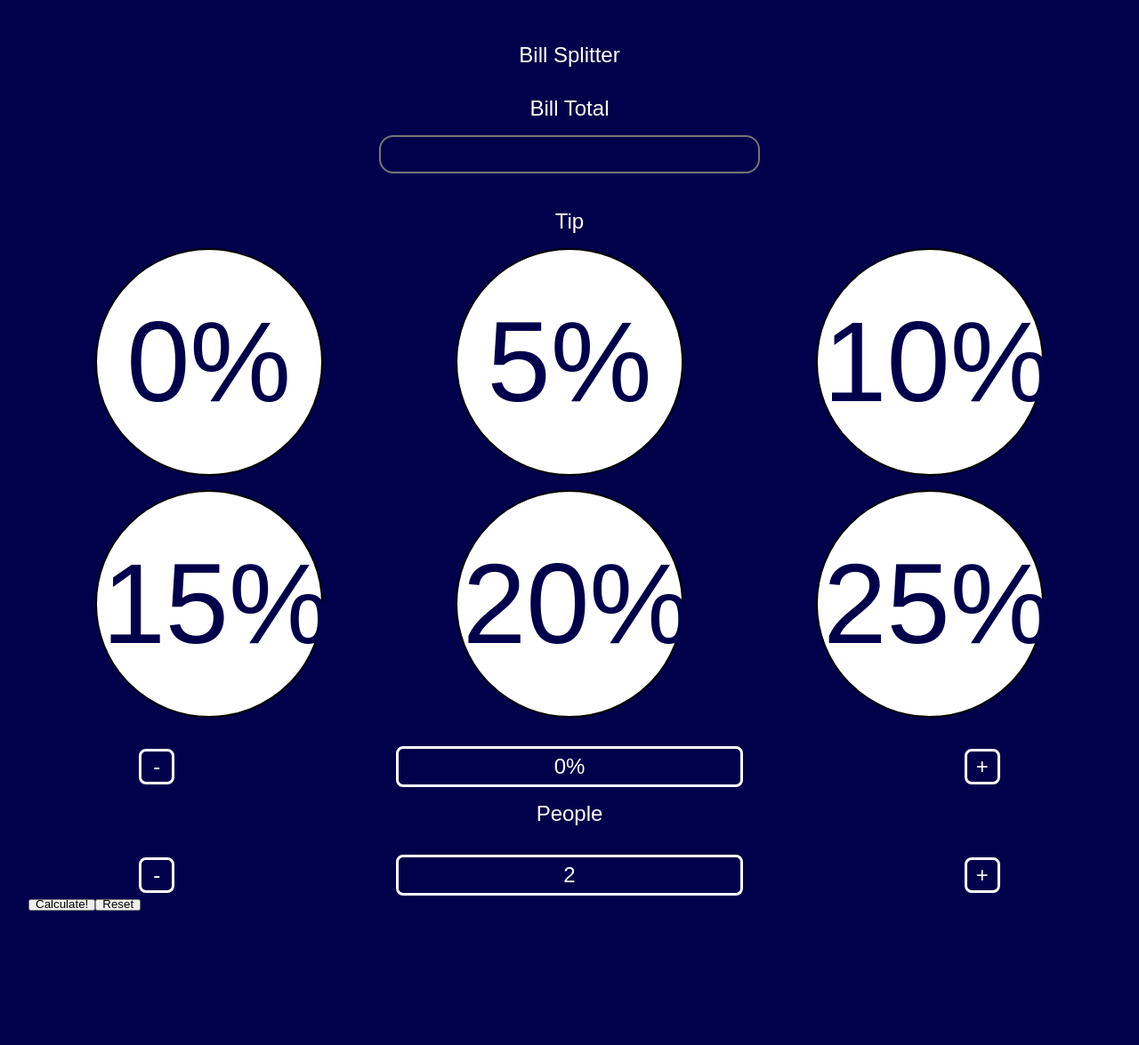
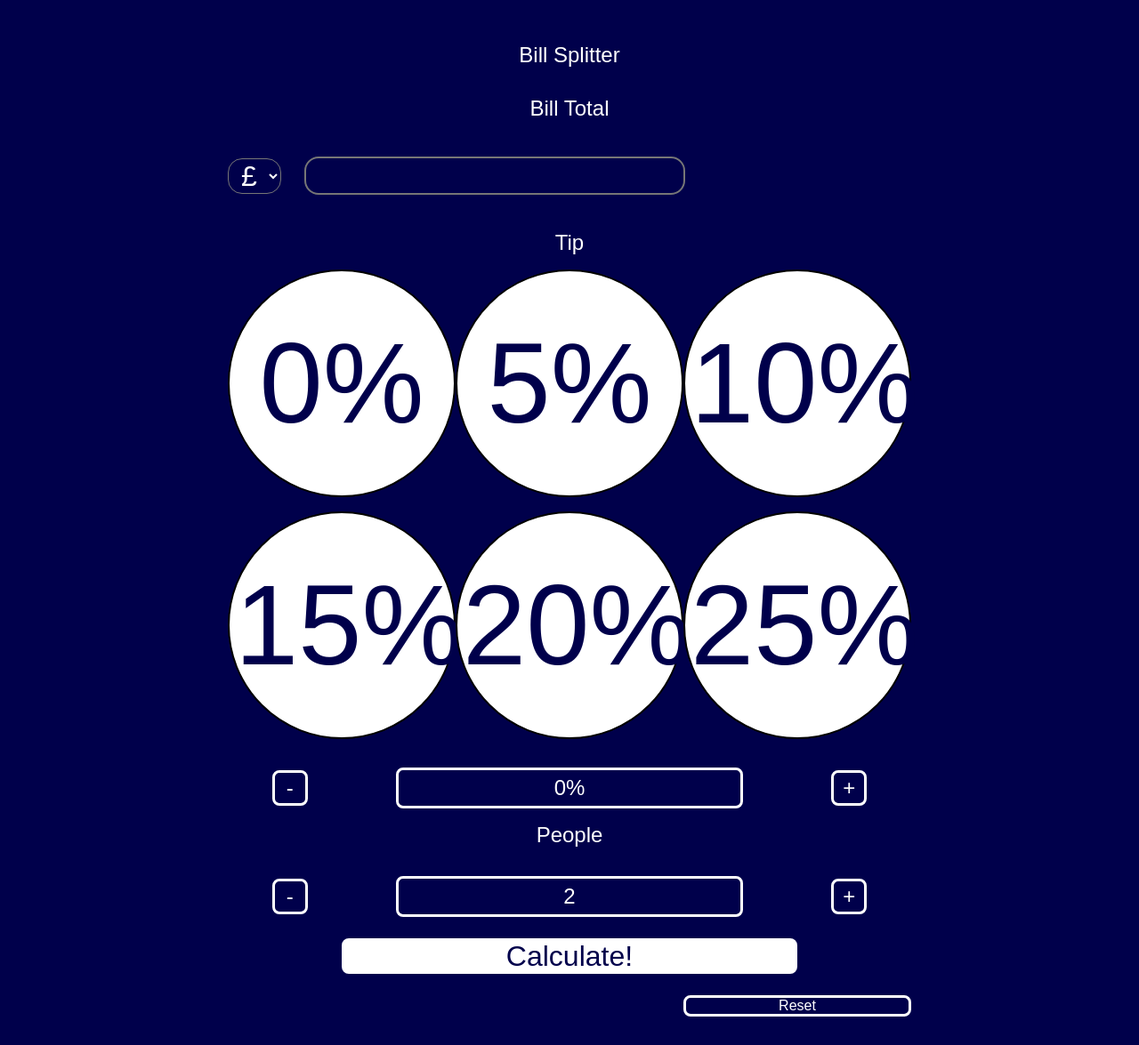
Before and after one commit to Phildallen/bill-spliting-calculator, a React (Create React App) app: page / in a window 1280 px wide. Shown: the whole page at 89% size. Before the commit the page ends 1056 px from the top, so only its background shows below. Built offline with nearby package versions, Linux system fonts and the light colour scheme; a web font is replaced by a local one.

Commit message:
added currency

```diff
--- a/src/components/Amounts/index.js
+++ b/src/components/Amounts/index.js
@@ -5,6 +5,7 @@ const BillSplitter = () => {
     const [bill, setBill] = useState('')
     const [tipPercentage, setTipPercentage] = useState(0)
     const [numOfPeople, setNumOfPeople] = useState(2)
+    const [currency, setCurrency] = useState("£")
     const [view, setView] = useState('enterValues')
 
     function reset() {
@@ -56,9 +57,21 @@ const BillSplitter = () => {
 
                     <div className="billTotal">
                         <p>Bill Total</p>
-                        <p onChange={handleBillChange} className="bill">
+                        <div className="bill">
+                        <select onChange={e => setCurrency(e.target.value) } name="currency" className="currency">
+                            <option value="" selected disabled hidden>{currency}</option>
+                            <option value="£">£</option>
+                            <option value="€">€</option>
+                            <option value="$">$</option>
+                            <option value="CHF">F</option>
+                            <option value="Kč ">Kč</option>
+                            <option value="kr.">kr.</option>
+                            <option value="zł.">zł.</option>
+                        </select>
+                        <p onChange={handleBillChange}>
                             <NumericFormat value={bill} decimalScale={2} fixedDecimalScale allowNegative={false}/>
                         </p>
+                    </div>
                     </div>
                     <p>Tip</p>
                     <div className="tipButtons">
@@ -85,22 +98,24 @@ const BillSplitter = () => {
                     <button className="plusMinusButton" onClick={() => setNumOfPeople(numOfPeople+1)}> + </button>
                     </div>
                     </div>
+
+                <div className="bottomButtons">
+                    <button className="calculate" onClick={() => setView('showCalculation')}>Calculate!</button>
+                                    <button className="reset" onClick={() => reset()}>Reset</button>
+                </div>
+
             </div>
-                <div>
-                    <button className="calculate" onClick={() => setView('showCalculation')}>Calculate!</button>
-                                    <button onClick={() => reset()}>Reset</button>
-                </div>
             </>
         )
     } else if (view === "showCalculation") {
         return (
             <>
                 <div>
+                    <p>Per Person</p>
+<p>{currency}{numOfPeople > 0 ? ((bill * 100 * (100 + (tipPercentage))) / (numOfPeople * 10000)).toFixed(2) : '0'}</p>
                     <p>Tip per Person
                         £{numOfPeople > 0 ? (((bill * tipPercentage) * 100) / (numOfPeople * 10000)).toFixed(2) : '0'}</p>
-                    <p>Total per Person
-                        £{numOfPeople > 0 ? ((bill * 100 * (100 + (tipPercentage))) / (numOfPeople * 10000)).toFixed(2) : '0'}</p>
-                    <button onClick={() => reset()}>Reset</button>
+                    <button className="reset" onClick={() => reset()}>Reset</button>
                 </div>
             </>
         )
--- a/src/components/css/index.css
+++ b/src/components/css/index.css
@@ -6,8 +6,6 @@
 }
 
 body {
-    /*-webkit-font-smoothing: antialiased;*/
-    /*-moz-osx-font-smoothing: grayscale;*/
     margin:2rem;
     background-color: #00004b;
     color: #ffffff;
@@ -15,10 +13,31 @@ body {
     font-size: 3vh;
 }
 
+.bill {
+    display: flex;
+    gap: 2vw;
+}
+
+input, .currency {
+    border-style: solid;
+    border-radius: 2vh;
+    max-height: 6vh;
+    background-color: #00004b;
+    color: #ffffff;
+    font-weight: 400;
+    font-size: 4vh;
+    align-self: center;
+    text-align: center;
+}
+
+.currency {
+    max-width: 15vw;
+}
+
 input{
     border-style: solid;
     border-radius: 2vh;
-    max-width: 60vw;
+    max-width: 45vw;
     background-color: #00004b;
     color: #ffffff;
     font-weight: 400;
@@ -31,8 +50,9 @@ input{
     display: flex;
     flex-direction: column;
     flex-wrap: wrap;
-    justify-content: center;
+    justify-content: space-around;
     text-align: center;
+    align-content: space-around;
 }
 
 .tipButton {
@@ -56,38 +76,58 @@ input{
     display: flex;
     justify-content: space-around;
     align-items: center;
-    /*border-style: solid;*/
-    /*border-color: #ffffff;*/
-    /*background-color: #00004b;*/
+}
 
-}
-.plusMinusButton {
+.plusMinusButton, .displayNumber {
     border-style: solid;
     border-width: medium;
-    border-color: #ffffff;
-    background-color: #00004b;
-    color: #ffffff;
-    font-size: 3vh;
     height: 5vh;
-    width: 5vh;
-    border-radius: 1vh;
-
-}
-
-.displayNumber {
-    height: 5vh;
-    width: 30vw;
-    border-style: solid;
-    border-width: medium;
     border-color: #ffffff;
     background-color: #00004b;
     color: #ffffff;
     border-radius: 1vh;
+}
+
+.plusMinusButton {
+    font-size: 3vh;
+    width: 5vh;
+}
+
+.displayNumber {
+    width: 30vw;
     display: flex;
     align-items: center;
     justify-content: center;
 }
 
-.test {
+.bottomButtons {
+    padding-top: 3vh;
+    display: flex;
+    flex-direction: column;
+    gap: 3vh;
+}
+
+.calculate, .reset {
+    border-style: solid;
+    border-width: medium;
+    border-color: #ffffff;
+    border-radius: 1vh;
+}
+
+.calculate {
+    height: 5vh;
+    width: 40vw;
+    background-color: #ffffff;
+    color: #00004b;
+    font-size: 4vh;
+    align-self: center;
+}
+
+.reset {
+    height: 3vh;
+    width: 20vw;
+    background-color: #00004b;
     color: #ffffff;
+    font-size: 2vh;
+    align-self: flex-end;
 }
```
Also changed, not shown: src/components/Amounts/reset.svg (deleted).
